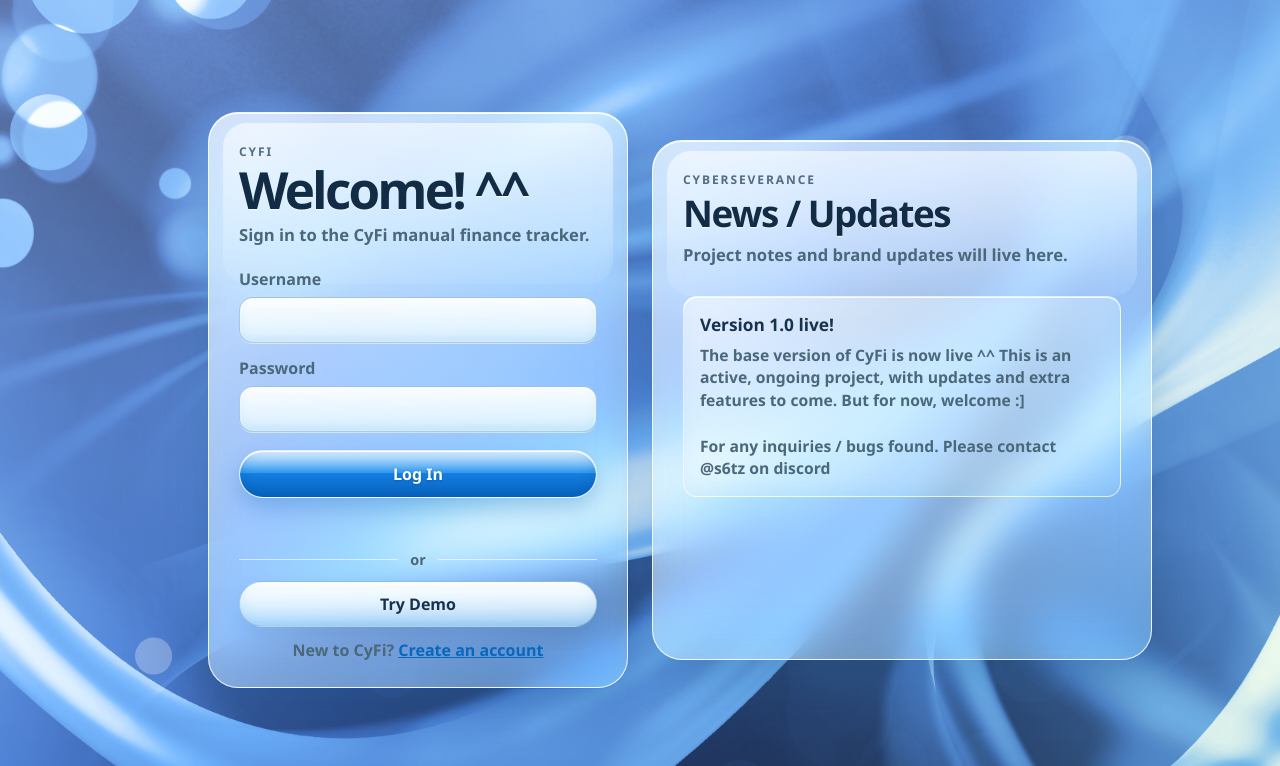
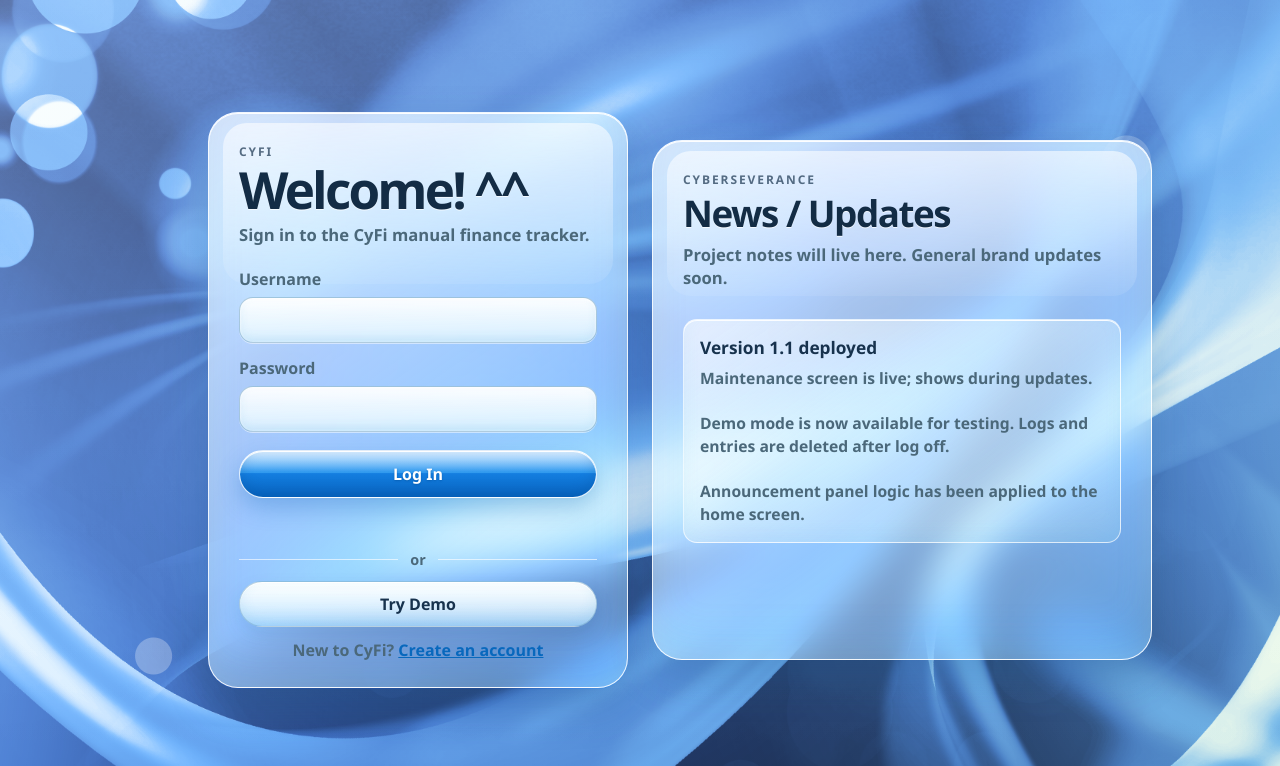
Before and after one commit to setzexe/CyFi, a Flask app: page /login in a window 1280 px wide. Shown: the top 766 px of the page. Run offline with Flask 3, Linux system fonts and the light colour scheme; some libraries are stand-ins or nearby versions.

```diff
--- /dev/null
+++ b/templates/_announcements.html
@@ -0,0 +1,14 @@
+<section class="auth-card updates-card" aria-labelledby="updatesTitle">
+  <p class="eyebrow">CYBERSEVERANCE</p>
+  <h2 id="updatesTitle">News / Updates</h2>
+  <p class="subtitle">Project notes will live here. General brand updates soon.</p>
+
+  <div class="updates-bubble" aria-label="Latest updates">
+    <p class="updates-label">Version 1.1 deployed</p>
+    <p class="updates-body">
+      Maintenance screen is live; shows during updates.<br><br>
+      Demo mode is now available for testing. Logs and entries are deleted after log off.<br><br>
+      Announcement panel logic has been applied to the home screen.
+    </p>
+  </div>
+</section>
--- a/templates/login.html
+++ b/templates/login.html
@@ -42,16 +42,7 @@
         <p class="auth-switch">New to CyFi? <a href="{{ url_for('signup_page') }}">Create an account</a></p>
       </section>
 
-      <section class="auth-card updates-card" aria-labelledby="updatesTitle">
-        <p class="eyebrow">CYBERSEVERANCE</p>
-        <h2 id="updatesTitle">News / Updates</h2>
-        <p class="subtitle">Project notes and brand updates will live here.</p>
-
-        <div class="updates-bubble" aria-label="Latest updates">
-          <p class="updates-label">Version 1.0 live!</p>
-          <p class="updates-body">The base version of CyFi is now live ^^ This is an active, ongoing project, with updates and extra features to come. But for now, welcome :]<br><br>For any inquiries / bugs found. Please contact @s6tz on discord</p>
-        </div>
-      </section>
+      {% include "_announcements.html" %}
     </main>
   </body>
 </html>
```
Also changed, not shown: README.md.
